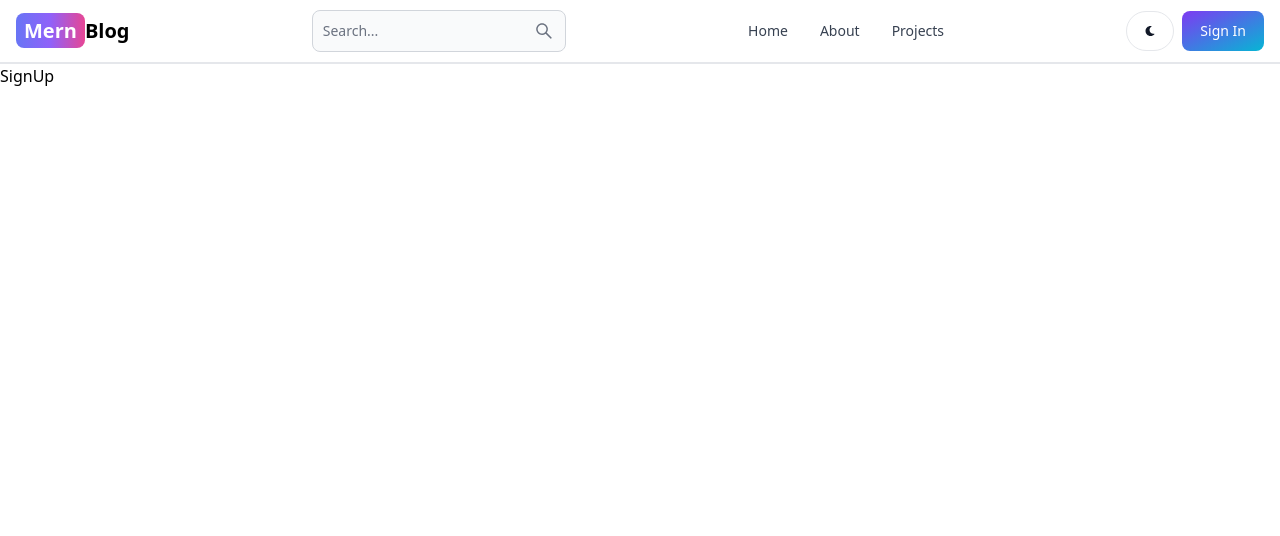
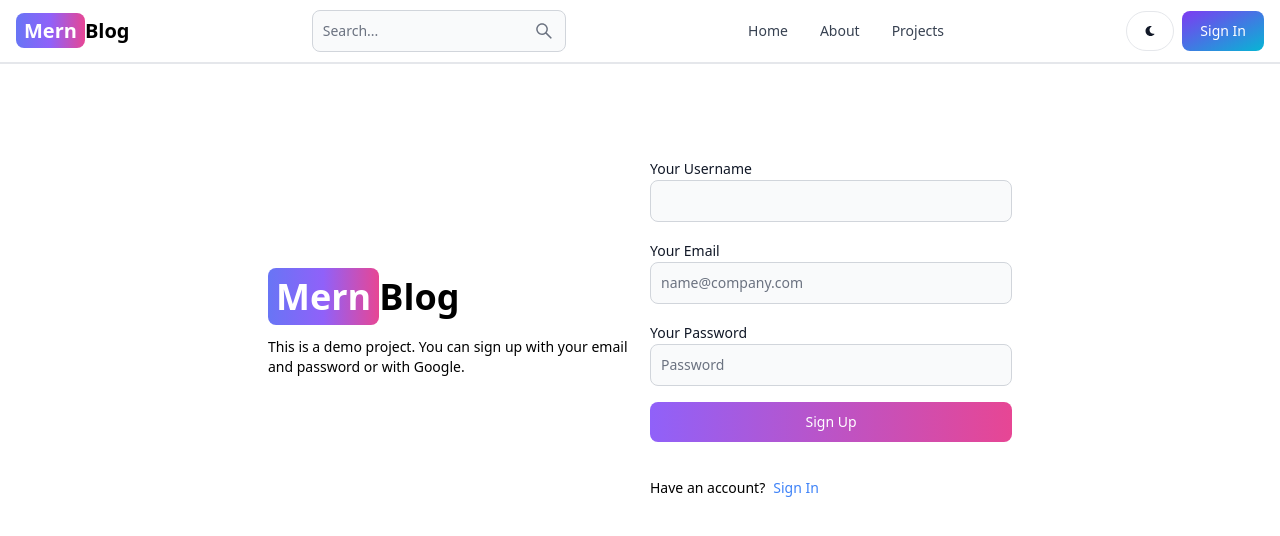
Before and after one commit to manovarun/mern-blog, a React (Vite) app in the folder client/: page /sign-up in a window 1280 px wide. Shown: the top 536 px of the page. Built offline with nearby package versions, Linux system fonts and the light colour scheme.

Commit message:
complete signup page UI

```diff
--- a/client/src/pages/SignUp.jsx
+++ b/client/src/pages/SignUp.jsx
@@ -1,5 +1,67 @@
+import { Alert, Button, Label, Spinner, TextInput } from 'flowbite-react';
+import { Link } from 'react-router-dom';
+
 function SignUp() {
-  return <div>SignUp</div>;
+  const handleChange = () => {};
+  const handleSubmit = () => {};
+  return (
+    <div className="min-h-screen mt-20">
+      <div className="flex p-3 max-w-3xl mx-auto flex-col md:flex-row md:items-center gap-5">
+        <div className="flex-1">
+          <Link to="/" className="font-bold dark:text-white text-4xl">
+            <span className="px-2 py-1 bg-gradient-to-r from-indigo-500 via-purple-500 to-pink-500 rounded-lg text-white">
+              Mern
+            </span>
+            Blog
+          </Link>
+          <p className="text-sm mt-5">
+            This is a demo project. You can sign up with your email and password
+            or with Google.
+          </p>
+        </div>
+        <div className="flex-1">
+          <form className="flex flex-col gap-4" onSubmit={handleSubmit}>
+            <div>
+              <Label value="Your Username" />
+              <TextInput
+                type="text"
+                name="username"
+                id="username"
+                onChange={handleChange}
+              />
+            </div>
+            <div>
+              <Label value="Your Email" />
+              <TextInput
+                type="email"
+                placeholder="name@company.com"
+                id="email"
+                onChange={handleChange}
+              />
+            </div>
+            <div>
+              <Label value="Your Password" />
+              <TextInput
+                type="password"
+                placeholder="Password"
+                id="password"
+                onChange={handleChange}
+              />
+            </div>
+            <Button gradientDuoTone="purpleToPink" type="submit">
+              Sign Up
+            </Button>
+            <div className="flex gap-2 text-sm mt-5">
+              <span>Have an account?</span>
+              <Link to="/sign-in" className="text-blue-500">
+                Sign In
+              </Link>
+            </div>
+          </form>
+        </div>
+      </div>
+    </div>
+  );
 }
 
 export default SignUp;
```
